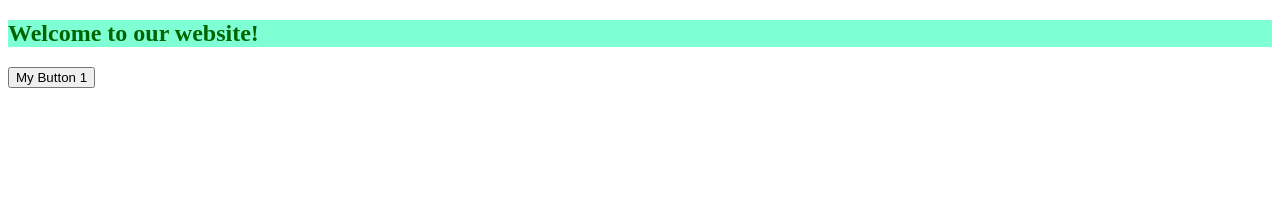
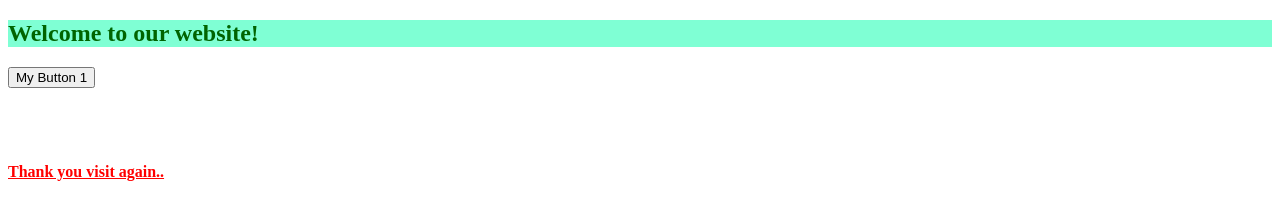
Before and after one commit to ManisabariS/DemoProject1, a plain HTML site: page index.html in a window 1280 px wide. Drawn offline with Linux system fonts and the light colour scheme.

Commit message:
second commit

```diff
--- a/index.html
+++ b/index.html
@@ -12,6 +12,11 @@
     <input type="button" value="My Button 1" id="btn" onclick="myFunctionClicked()">
     <div id="demoId1">
 
+        <br>
+        <br>
+        <br>
+    <h4>Thank you visit again..</h4>
+
     </div>
 </body>
 </html>
```
